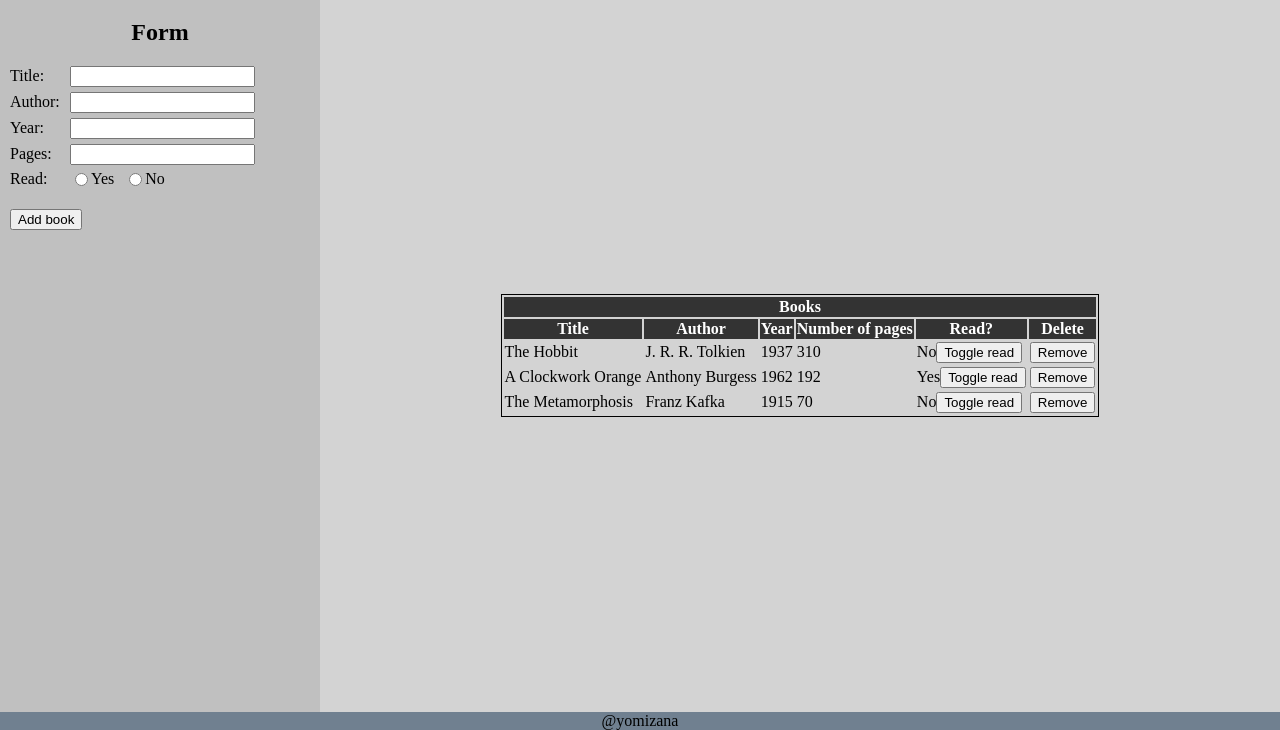
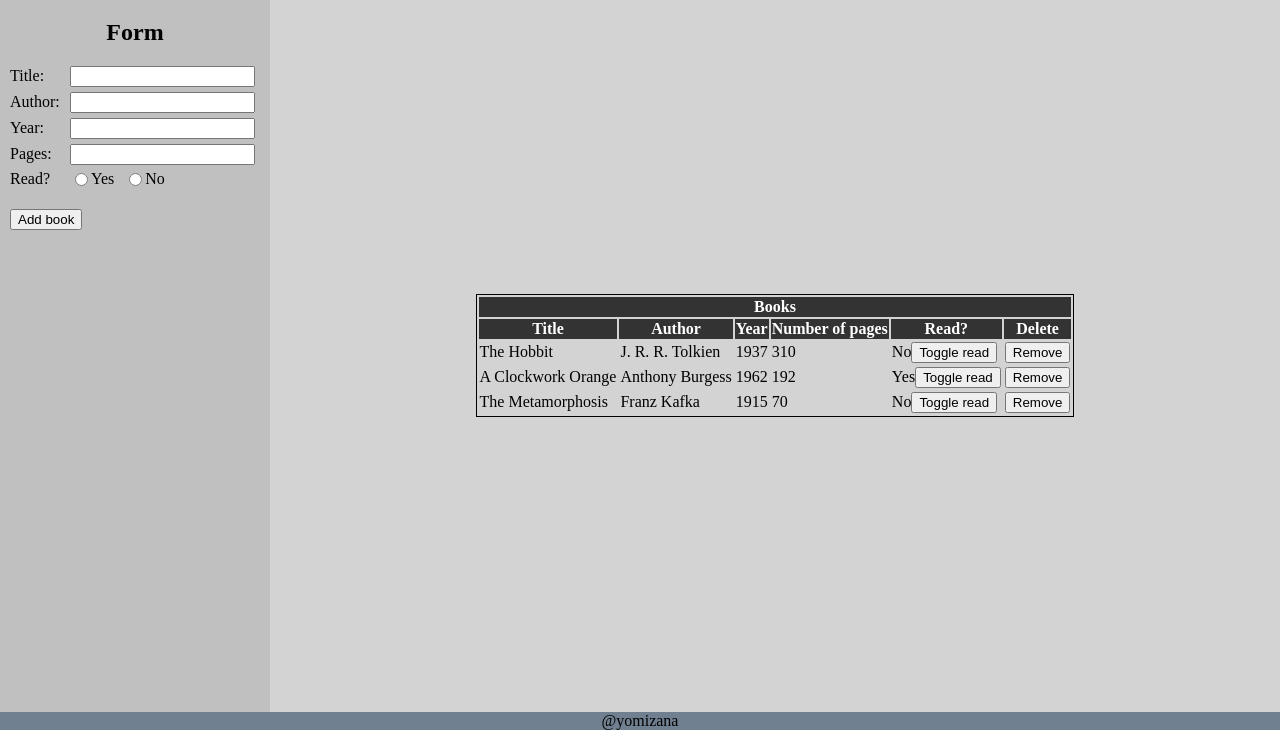
Before and after one commit to yomizana/Library, a plain HTML site: page index.html in a window 1280 px wide. Shown: the part 70-800 px from the top of the page. Drawn offline with Linux system fonts and the light colour scheme.

Commit message:
Adjust size of form elements

```diff
--- a/index.html
+++ b/index.html
@@ -34,7 +34,7 @@
             <input type="number" name="pages-num" id="pages" required />
           </li>
           <li>
-            <p>Read:</p>
+            <p>Read?</p>
             <div class="radio-element">
               <input
                 type="radio"
@@ -42,6 +42,7 @@
                 class="radio-button"
                 name="read"
                 value="Yes"
+                required
               />
               <label for="radio1">Yes</label>
             </div>
--- a/styles.css
+++ b/styles.css
@@ -3,7 +3,7 @@ body {
   background-color: lightgrey;
   height: 100vh;
   display: grid;
-  grid-template-columns: 320px 1fr;
+  grid-template-columns: 270px 1fr;
   grid-template-rows: max-content 1fr max-content;
 }
 
```
